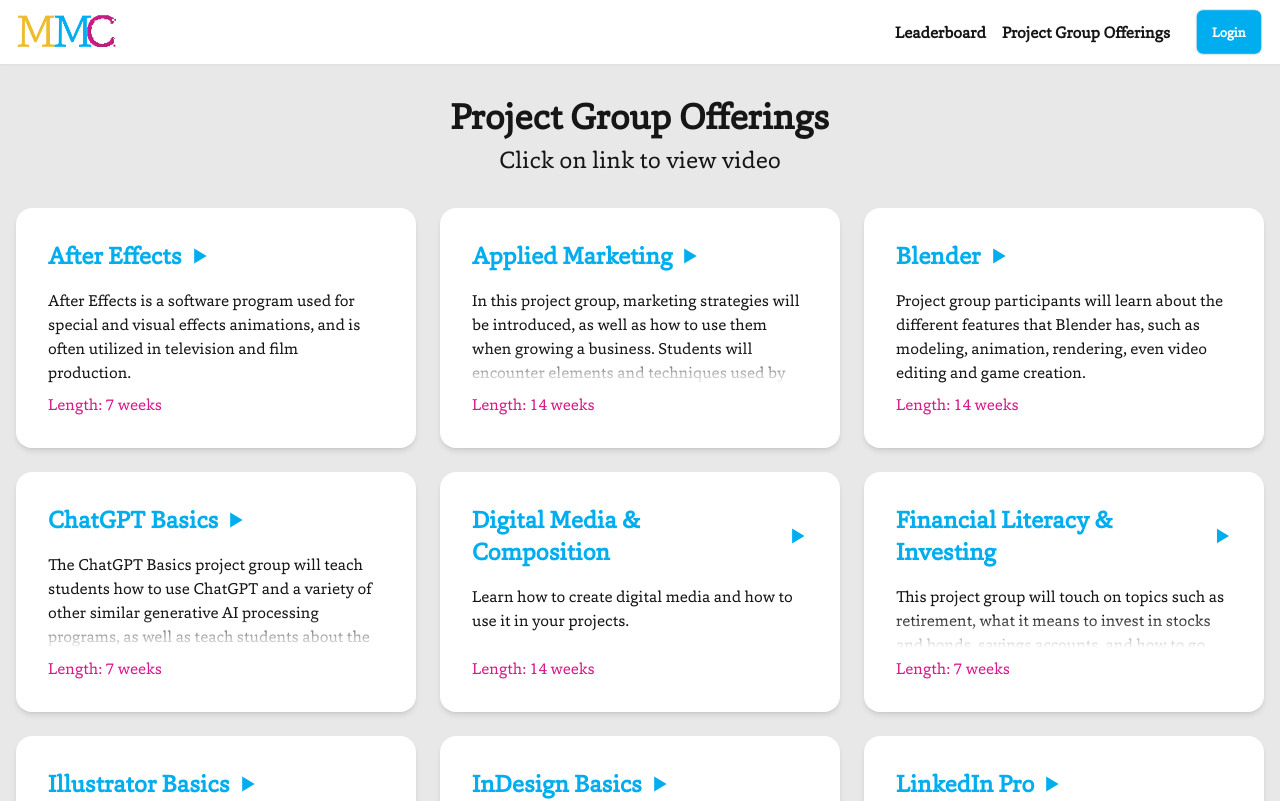
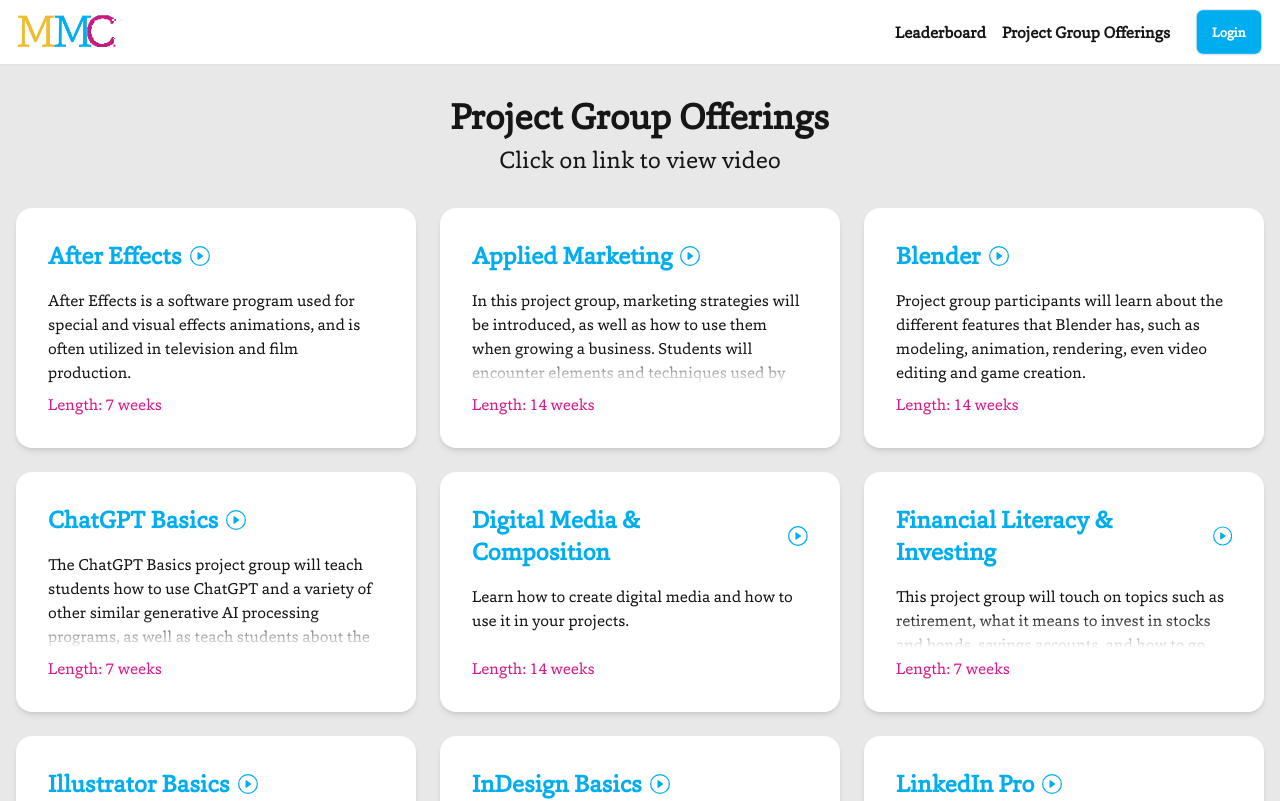
Before and after one commit to josiahmattern/mmcscholarshome, a Next.js app: page /projects in a window 1280 px wide. Shown: the top 801 px of the page. Built offline with nearby package versions, Linux system fonts and the light colour scheme; no server answers.

Commit message:
fixed button for links to add a circle around play button

```diff
--- a/components/ProjectCard.js
+++ b/components/ProjectCard.js
@@ -38,21 +38,17 @@
     <div className="flex justify-center w-full">
       <div className="card bg-base-100 shadow-md h-60 max-w-lg w-full">
         <div className="card-body flex flex-col h-full">
-          <h2 className="card-title text-2xl text-primary mb-2 flex items-center">
+          <h2 className="card-title text-2xl text-primary mb-2 flex items-stretch">
             <Link
-              className="hover:text-sky-300 flex items-center"
+              className="hover:text-sky-300 flex items-center justify-start"
               href={props.link}
               target="_blank"
               rel="noopener noreferrer"
             >
               {props.title}
-              <svg
-                className="ml-2 w-5 h-5"
-                fill="currentColor"
-                xmlns="http://www.w3.org/2000/svg"
-                viewBox="0 0 24 24"
-              >
-                <path d="M5 3v18l15-9L5 3z" />
+              <svg className="ml-2 h-5 w-5" xmlns="http://www.w3.org/2000/svg" fill="currentColor" viewBox="0 0 16 16" >
+                <path d="M8 15A7 7 0 1 1 8 1a7 7 0 0 1 0 14m0 1A8 8 0 1 0 8 0a8 8 0 0 0 0 16" />
+                <path d="M6.271 5.055a.5.5 0 0 1 .52.038l3.5 2.5a.5.5 0 0 1 0 .814l-3.5 2.5A.5.5 0 0 1 6 10.5v-5a.5.5 0 0 1 .271-.445" />
               </svg>
             </Link>
           </h2>
@@ -71,6 +67,6 @@
           </div>
         </div>
       </div>
-    </div>
+    </div >
   );
 }
```
